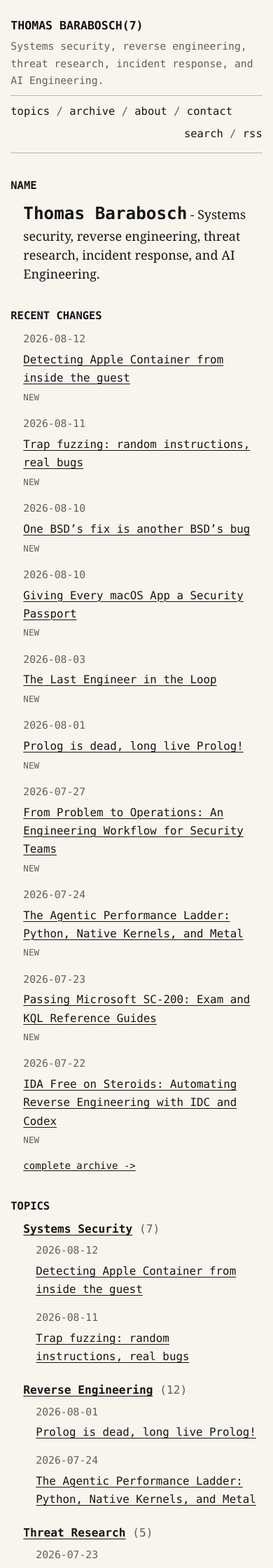
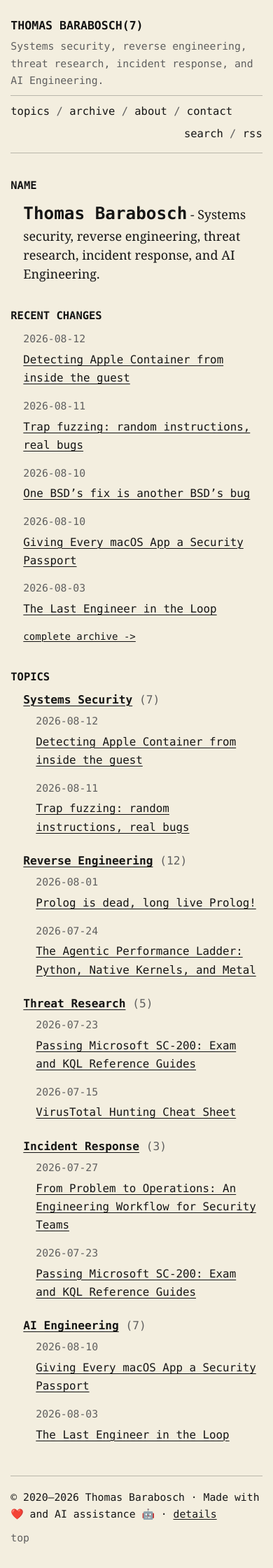
Before and after one commit to tbarabosch/tbarabosch.github.io, a Jekyll site: the page built from index.html, in a window 390 px wide. Shown: the top 2240 px of the page at 70% size. Built offline with Jekyll 4.4.1, drawn with Linux system fonts in a browser that asks for light colours.

Commit message:
Refine homepage and post support links

```diff
--- a/_sass/_bsd-manpage.scss
+++ b/_sass/_bsd-manpage.scss
@@ -1,4 +1,4 @@
-$paper: #f7f5ee;
+$paper: #f3eedf;
 $ink: #151515;
 $muted: #5f5f5f;
 $rule: #b9b6ab;
@@ -796,10 +796,6 @@
   grid-template-columns: 10ch minmax(0, 1fr);
 }
 
-.change-row {
-  grid-template-columns: 10ch minmax(0, 1fr) max-content;
-}
-
 .article-date,
 .archive-top-link {
   color: $muted;
@@ -808,12 +804,6 @@
 
 .article-title {
   min-width: 0;
-}
-
-.change-status {
-  color: $muted;
-  font-size: 0.7rem;
-  text-transform: uppercase;
 }
 
 .manual-action {
@@ -845,14 +835,27 @@
 }
 
 .post-support > p,
-.post-support-list {
+.post-support-list,
+.post-support-actions {
   margin-left: $manual-indent;
   max-width: $prose-width;
 }
 
-.post-support-list {
+.post-support-list,
+.post-support-actions {
   list-style: none;
   padding: 0;
+}
+
+.post-support-inline-actions {
+  align-items: baseline;
+  display: flex;
+  flex-wrap: wrap;
+  gap: 0.25rem 0.4rem;
+}
+
+.post-support-actions li + li {
+  margin-top: 0.35rem;
 }
 
 .post-support-list li {
@@ -931,12 +934,20 @@
   margin-top: 0.75rem;
 }
 
-.contact-link {
+.contact-link,
+.post-support-link {
   align-items: center;
   display: inline-flex;
-  font-family: $mono-font;
   gap: 0.5rem;
   width: fit-content;
+}
+
+.contact-link {
+  font-family: $mono-font;
+}
+
+.post-support-link {
+  min-height: 1.5rem;
 }
 
 .contact-icon {
@@ -1010,6 +1021,7 @@
   .topic-overview,
   .post-support > p,
   .post-support-list,
+  .post-support-actions,
   .search-controls {
     margin-left: $manual-indent-small;
   }
@@ -1036,8 +1048,7 @@
   }
 
   .article-row,
-  .article-list.compact .article-row,
-  .change-row {
+  .article-list.compact .article-row {
     grid-template-columns: 1fr;
     margin-bottom: 0.8rem;
   }
--- a/contact.md
+++ b/contact.md
@@ -11,28 +11,21 @@
 <ul class="contact-list">
   <li class="contact-item">
     <a class="contact-link" href="https://github.com/tbarabosch">
-      <svg class="contact-icon" viewBox="0 0 16 16" aria-hidden="true" focusable="false">
-        <path fill="currentColor" d="M8 0C3.58 0 0 3.58 0 8c0 3.54 2.29 6.53 5.47 7.59.4.07.55-.17.55-.38 0-.19-.01-.82-.01-1.49-2.01.37-2.53-.49-2.69-.94-.09-.23-.48-.94-.82-1.13-.28-.15-.68-.52-.01-.53.63-.01 1.08.58 1.23.82.72 1.21 1.87.87 2.33.66.07-.52.28-.87.51-1.07-1.78-.2-3.64-.89-3.64-3.95 0-.87.31-1.59.82-2.15-.08-.2-.36-1.02.08-2.12 0 0 .67-.21 2.2.82A7.65 7.65 0 0 1 8 3.86c.68 0 1.36.09 2 .27 1.53-1.04 2.2-.82 2.2-.82.44 1.1.16 1.92.08 2.12.51.56.82 1.27.82 2.15 0 3.07-1.87 3.75-3.65 3.95.29.25.54.73.54 1.48 0 1.07-.01 1.93-.01 2.2 0 .21.15.46.55.38A8.01 8.01 0 0 0 16 8c0-4.42-3.58-8-8-8Z" />
-      </svg>
+      {% include channel-icon.html name="github" %}
       <span>GitHub</span>
     </a>
     <span class="contact-description">Projects and open-source work.</span>
   </li>
   <li class="contact-item">
     <a class="contact-link" href="https://www.linkedin.com/in/thomas-barabosch-3328b4256/">
-      <svg class="contact-icon" viewBox="0 0 24 24" aria-hidden="true" focusable="false">
-        <path fill="currentColor" d="M20.45 20.45h-3.56v-5.57c0-1.33-.02-3.04-1.85-3.04-1.85 0-2.14 1.45-2.14 2.94v5.67H9.35V9h3.41v1.56h.05c.48-.9 1.64-1.85 3.37-1.85 3.6 0 4.27 2.37 4.27 5.46v6.28ZM5.34 7.43a2.06 2.06 0 1 1 0-4.12 2.06 2.06 0 0 1 0 4.12ZM7.12 20.45H3.55V9h3.57v11.45ZM22.23 0H1.77C.79 0 0 .77 0 1.73v20.54C0 23.23.79 24 1.77 24h20.45C23.2 24 24 23.23 24 22.27V1.73C24 .77 23.2 0 22.23 0Z" />
-      </svg>
+      {% include channel-icon.html name="linkedin" %}
       <span>LinkedIn</span>
     </a>
     <span class="contact-description">Professional profile and networking.</span>
   </li>
   <li class="contact-item">
     <a class="contact-link" href="mailto:oss@tbarabosch.com">
-      <svg class="contact-icon" viewBox="0 0 24 24" fill="none" stroke="currentColor" stroke-width="2" stroke-linecap="round" stroke-linejoin="round" aria-hidden="true" focusable="false">
-        <rect width="20" height="16" x="2" y="4" rx="2" />
-        <path d="m22 7-8.97 5.7a1.94 1.94 0 0 1-2.06 0L2 7" />
-      </svg>
+      {% include channel-icon.html name="email" %}
       <span>oss@tbarabosch.com</span>
     </a>
     <span class="contact-description">General inquiries.</span>
--- a/index.html
+++ b/index.html
@@ -14,13 +14,11 @@
   <section class="manual-section" aria-labelledby="recent-heading">
     <h2 id="recent-heading" class="manual-label">RECENT CHANGES</h2>
     <ol class="article-list">
-      {% for post in changed_posts limit: 10 %}
-      {% assign published_date = post.date | date: "%Y-%m-%d" %}
+      {% for post in changed_posts limit: 5 %}
       {% assign changed_date = post.last_modified_at | default: post.date | date: "%Y-%m-%d" %}
-      <li class="article-row change-row">
+      <li class="article-row">
         <time class="article-date" datetime="{{ changed_date }}">{{ changed_date }}</time>
         <a class="article-title" href="{{ site.baseurl }}{{ post.url }}" rel="bookmark">{{ post.title }}</a>
-        <span class="change-status">{% if changed_date == published_date %}new{% else %}updated{% endif %}</span>
       </li>
       {% endfor %}
     </ol>
```
Also changed, not shown: AGENTS.md (+7 -7 lines), _includes/channel-icon.html (added, +21 -0 lines), _layouts/post.html (+24 -5 lines), scripts/validate-site.rb (+65 -2 lines), assets/images/posts/the-agentic-performance-ladder/m1-search-vs-wall.svg, assets/images/posts/the-agentic-performance-ladder/search-speedup-by-machine.svg, images/favicon.svg, images/social-card.svg.
